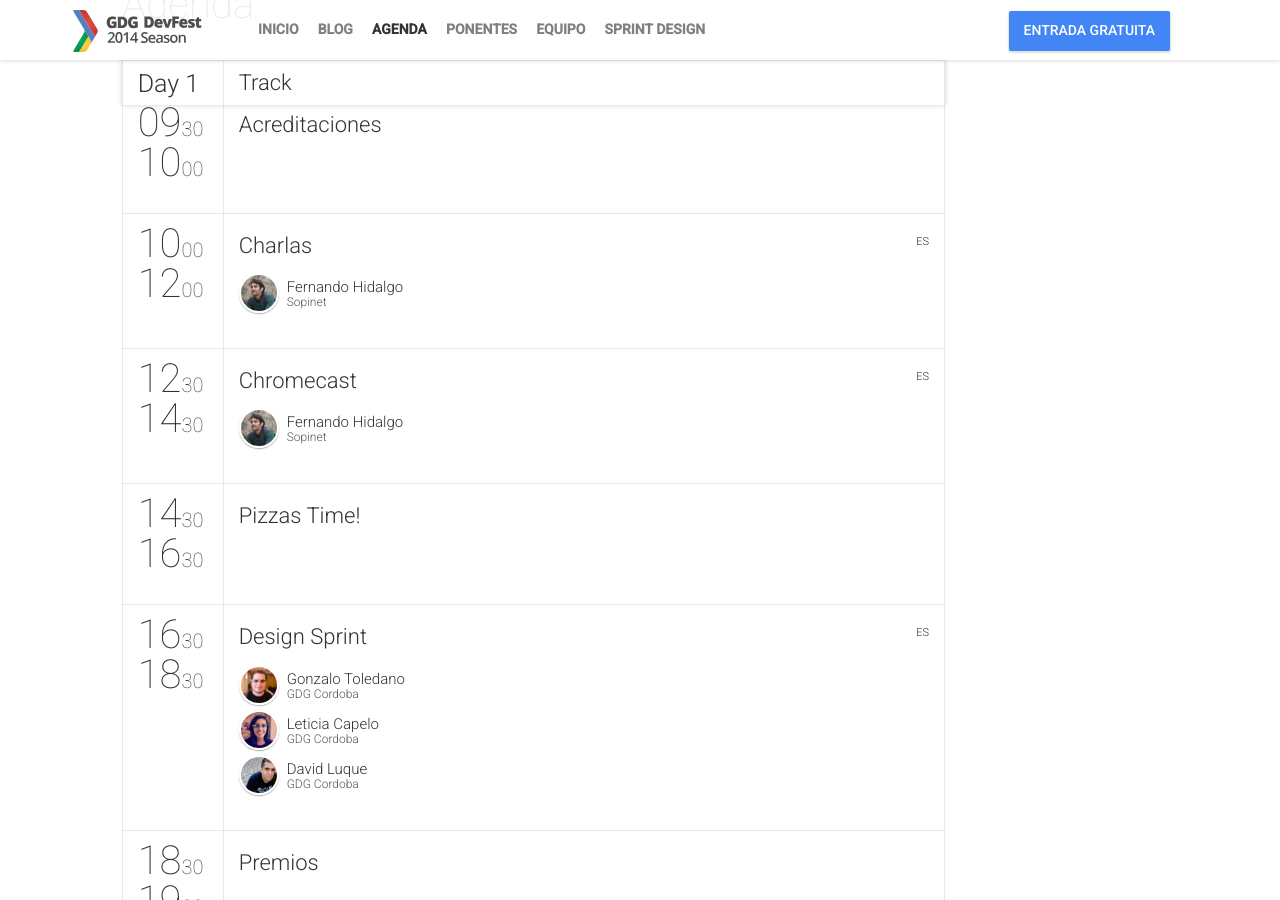
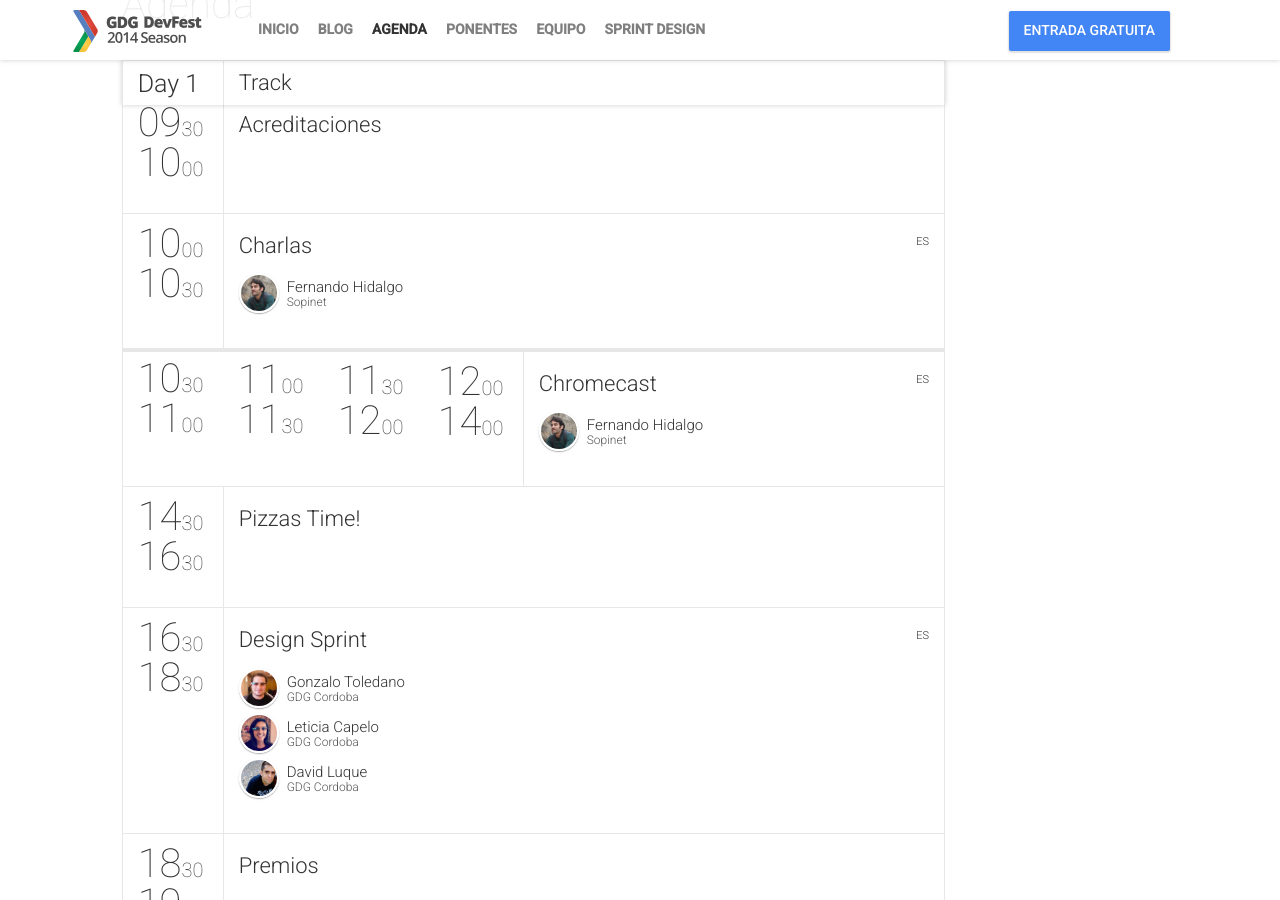
Before and after one commit to GDGCordoba/DevFest2015, a Jekyll site: the page built from schedule.html, in a window 1280 px wide and 900 px high, scrolled down 485 px. Built offline with Jekyll 4.4.1, drawn with Linux system fonts in a browser that asks for light colours; nearby versions of some CDN libraries; comment, search, counter and statistics services are not loaded.

Commit message:
Change schedule

```diff
--- a/_data/schedule.yml
+++ b/_data/schedule.yml
@@ -12,12 +12,27 @@
     }
     - {
         startTime: "10:00",#Charlas
-        endTime: "12:00",
+        endTime: "10:30",
         sessionIds: [001]
     }
     - {
-        startTime: "12:30",#Chromecast
-        endTime: "14:30",
+        startTime: "10:30",#Charlas
+        endTime: "11:00",
+        sessionIds: [004]
+    }
+    - {
+        startTime: "11:00",#Charlas
+        endTime: "11:30",
+        sessionIds: [005]
+    }
+    - {
+        startTime: "11:30",#Charlas
+        endTime: "12:00",
+        sessionIds: [006]
+    }
+    - {
+        startTime: "12:00",#Chromecast
+        endTime: "14:00",
         sessionIds: [002]
     }
     - {
```
